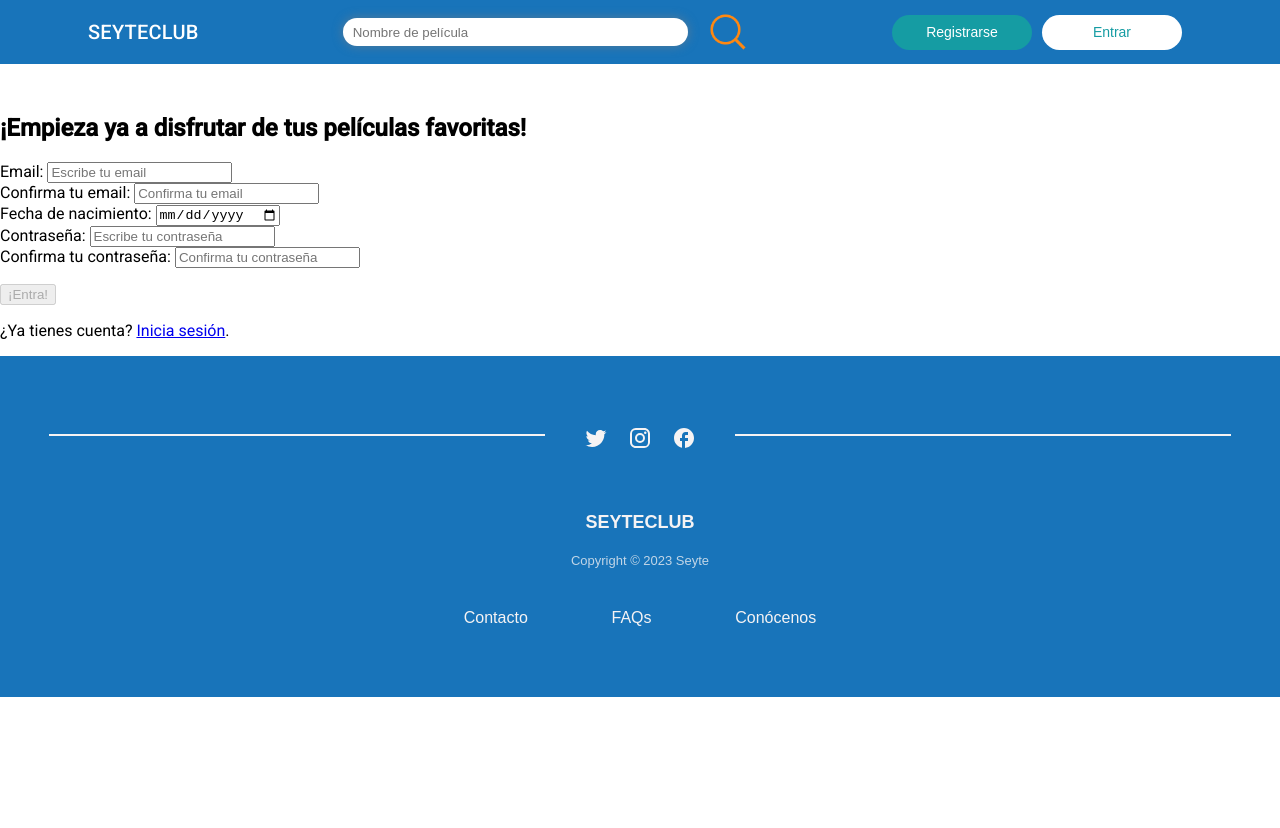
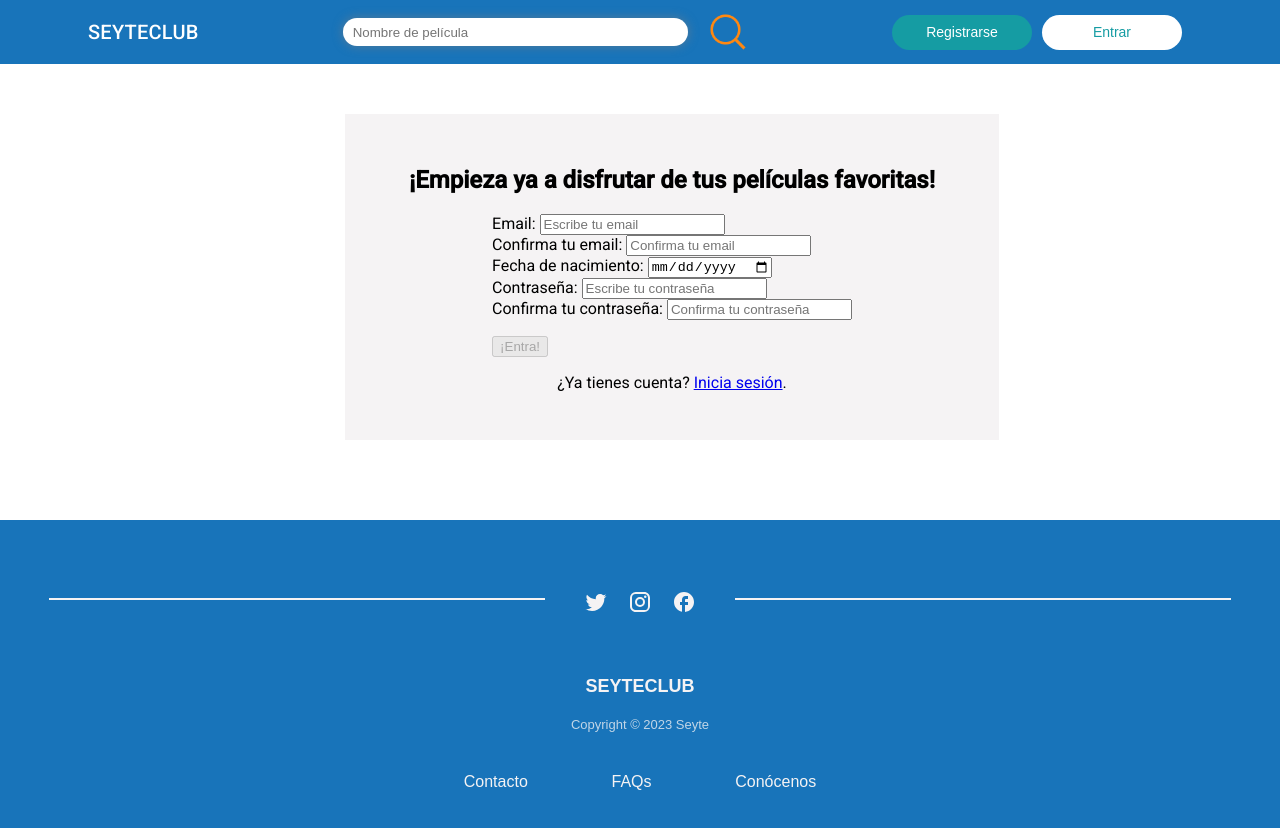
Before and after one commit to mwue111/Videoclub-Seyte-II, an Angular app in the folder videoclub-front/: page /auth/login in a window 1280 px wide. Both pictures are taken after a click on the button "Registrarse". Shown: the top 828 px of the page. Before the commit the page ends 800 px from the top, so only its background shows below. Built offline with nearby package versions, Linux system fonts and the light colour scheme.

Commit message:
estilo componentes autenticacion

```diff
--- a/videoclub-front/src/app/modules/auth/auth.component.css
+++ b/videoclub-front/src/app/modules/auth/auth.component.css
@@ -0,0 +1,5 @@
+#router {
+  display: flex;
+  align-items: center;
+  justify-content: center;
+}
--- a/videoclub-front/src/app/modules/auth/auth.component.html
+++ b/videoclub-front/src/app/modules/auth/auth.component.html
@@ -1 +1 @@
-<router-outlet></router-outlet>
+<div id="router"><router-outlet></router-outlet></div>
--- a/videoclub-front/src/app/modules/auth/register/register.component.css
+++ b/videoclub-front/src/app/modules/auth/register/register.component.css
@@ -0,0 +1,10 @@
+#content-register {
+  display: flex;
+  justify-content: center;
+  align-items: center;
+  flex-direction: column;
+  background-color: #f5f3f4;
+  width: 100%;
+  margin-bottom: 5em;
+  padding: 2em;
+}
--- a/videoclub-front/src/app/modules/auth/register/register.component.html
+++ b/videoclub-front/src/app/modules/auth/register/register.component.html
@@ -1,36 +1,58 @@
-<div>
+<div id="content-register">
   <h1>¡Empieza ya a disfrutar de tus películas favoritas!</h1>
   <form [formGroup]="loginForm">
     <div>
-        <label for="email">Email: </label>
-        <input type="email" formControlName="email"  id="email" placeholder="Escribe tu email">
+      <label for="email">Email: </label>
+      <input
+        type="email"
+        formControlName="email"
+        id="email"
+        placeholder="Escribe tu email"
+      />
     </div>
     <div>
-        <label for="c_email">Confirma tu email: </label>
-        <input type="email" formControlName="c_email"  id="c_email" placeholder="Confirma tu email">
+      <label for="c_email">Confirma tu email: </label>
+      <input
+        type="email"
+        formControlName="c_email"
+        id="c_email"
+        placeholder="Confirma tu email"
+      />
     </div>
     <div>
-        <label for="birth_date">Fecha de nacimiento: </label>
-        <input type="date" formControlName="birth_date"  id="birth_date">
+      <label for="birth_date">Fecha de nacimiento: </label>
+      <input type="date" formControlName="birth_date" id="birth_date" />
     </div>
     <div>
-        <label for="password">Contraseña: </label>
-        <input type="password" formControlName="password" id="password" placeholder="Escribe tu contraseña">
+      <label for="password">Contraseña: </label>
+      <input
+        type="password"
+        formControlName="password"
+        id="password"
+        placeholder="Escribe tu contraseña"
+      />
     </div>
     <div>
-        <label for="c_password">Confirma tu contraseña: </label>
-        <input type="password" formControlName="c_password" id="c_password" placeholder="Confirma tu contraseña">
+      <label for="c_password">Confirma tu contraseña: </label>
+      <input
+        type="password"
+        formControlName="c_password"
+        id="c_password"
+        placeholder="Confirma tu contraseña"
+      />
     </div>
 
     <ng-container *ngIf="hasError">
-      <p style="color:red;">{{ hasErrorText }}</p>
+      <p style="color: red">{{ hasErrorText }}</p>
     </ng-container>
 
     <ng-container *ngIf="hasSuccess">
-      <p style="color:green;">{{ hasSuccessText }}</p>
+      <p style="color: green">{{ hasSuccessText }}</p>
     </ng-container>
 
-    <button type="submit" (click)="submit()" [disabled]="loginForm.invalid">¡Entra!</button>
+    <button type="submit" (click)="submit()" [disabled]="loginForm.invalid">
+      ¡Entra!
+    </button>
   </form>
 
   <p>¿Ya tienes cuenta? <a routerLink="/auth/login">Inicia sesión</a>.</p>
```
